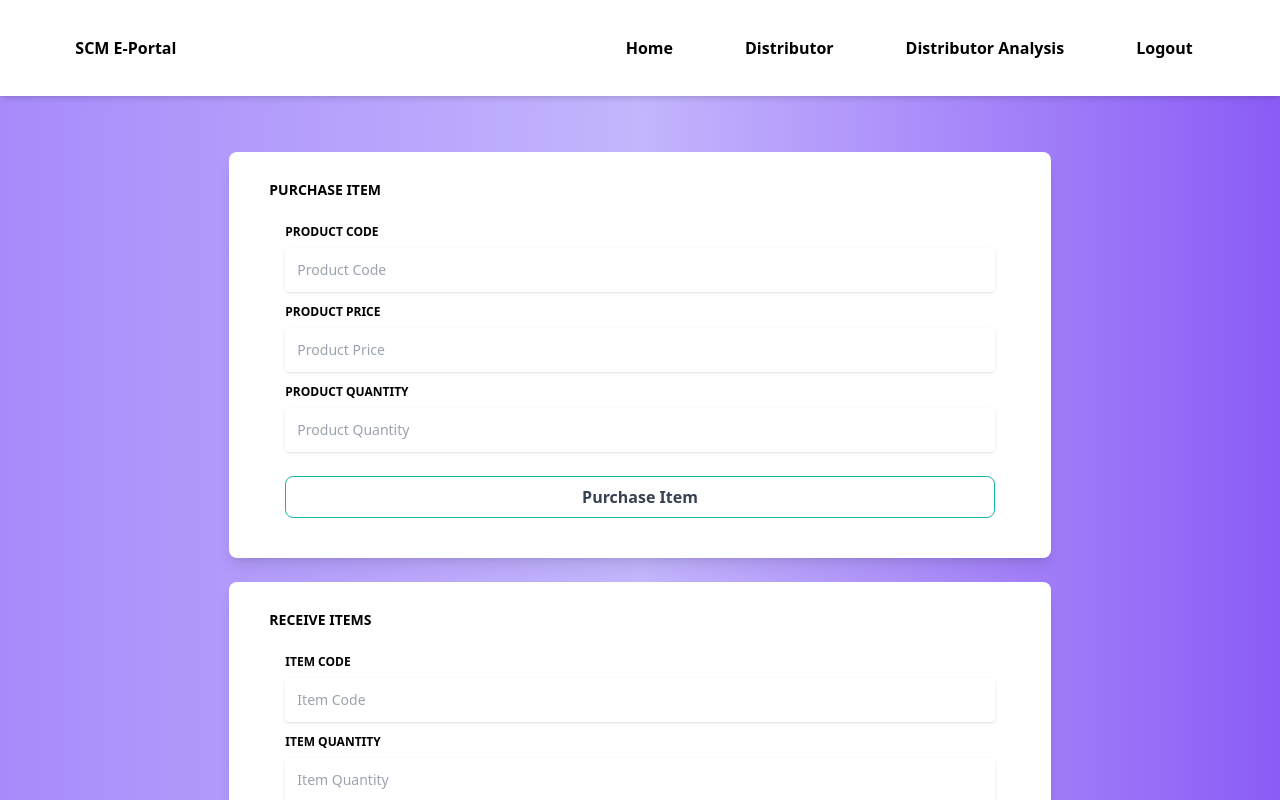
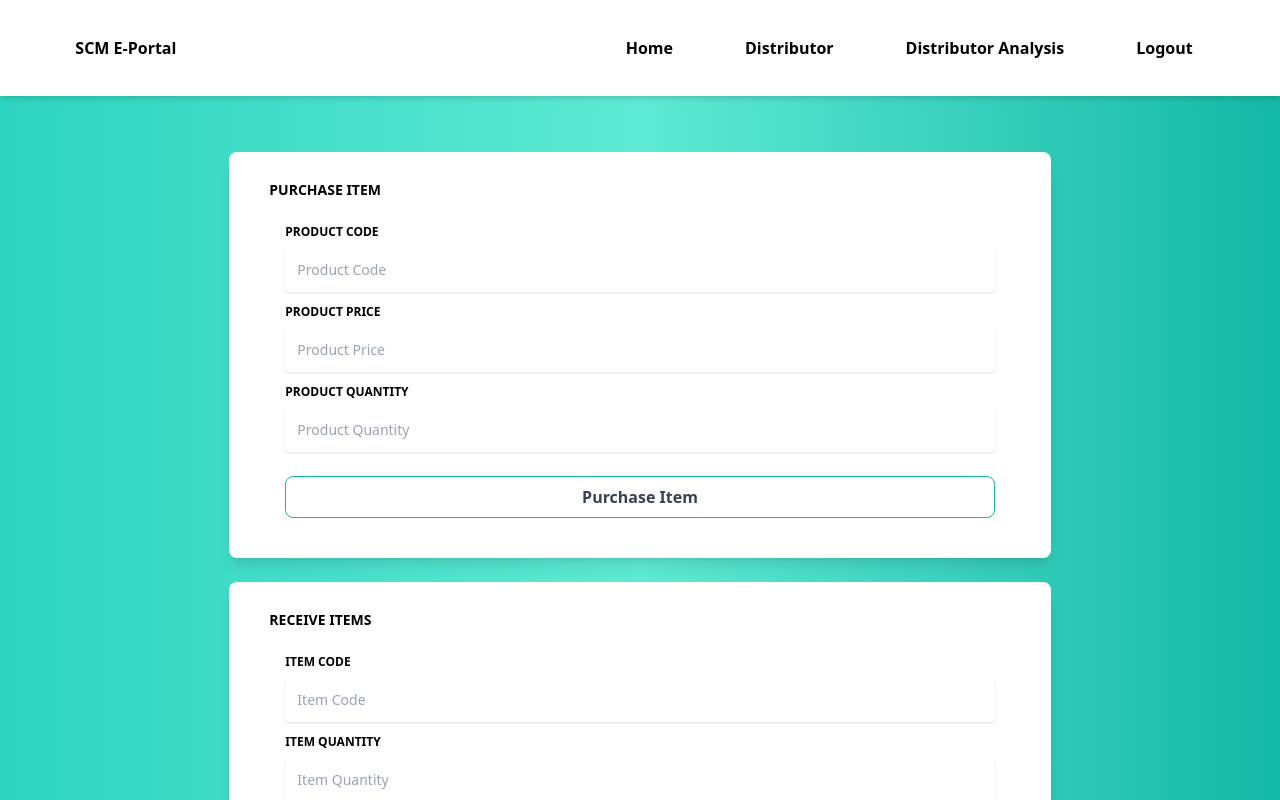
Before and after one commit to zer0vox/scmdapp, a React (Vite) app in the folder dappfront/: page /distributor in a window 1280 px wide. Shown: the top 800 px of the page. Built offline with nearby package versions, Linux system fonts and the light colour scheme; no server answers.

Commit message:
Minor UI Changes

```diff
--- a/dappfront/src/Pages/Distributor.jsx
+++ b/dappfront/src/Pages/Distributor.jsx
@@ -111,7 +111,7 @@ const Distributor = ({
 
   return (
     <>
-      <div className="bg-gradient-to-r from-violet-400 via-violet-300 to-violet-500 pt-8 pb-4">
+      <div className="bg-gradient-to-r from-teal-400 via-teal-300 to-teal-500 pt-8 pb-4">
         <div className="w-full lg:w-8/12 px-4 mx-auto mt-6">
           <PurchaseItemByDistributor
             contract={contractInstance}
--- a/dappfront/src/Pages/Manufacturer.jsx
+++ b/dappfront/src/Pages/Manufacturer.jsx
@@ -24,7 +24,7 @@ const Manufacturer = ({
   }, [auth, navigate, entity]);
   return (
     <>
-      <div className="bg-gradient-to-r from-violet-400 via-violet-300 to-violet-500 pt-8 pb-4">
+      <div className="bg-gradient-to-r from-teal-400 via-teal-300 to-teal-500 pt-8 pb-4">
         <div className="w-full lg:w-8/12 px-4 mx-auto mt-6">
           <ProduceItemByManufacturer
             contract={contractInstance}
--- a/dappfront/src/Pages/Retailer.jsx
+++ b/dappfront/src/Pages/Retailer.jsx
@@ -27,7 +27,7 @@ const Retailer = ({
   }, [auth, navigate, entity]);
   return (
     <>
-      <div className="bg-gradient-to-r from-violet-400 via-violet-300 to-violet-500 pt-8 pb-4">
+      <div className="bg-gradient-to-r from-teal-400 via-teal-300 to-teal-500 pt-8 pb-4">
         <div className="w-full lg:w-8/12 px-4 mx-auto mt-6">
 
           <PurchaseItemByRetailer
```
